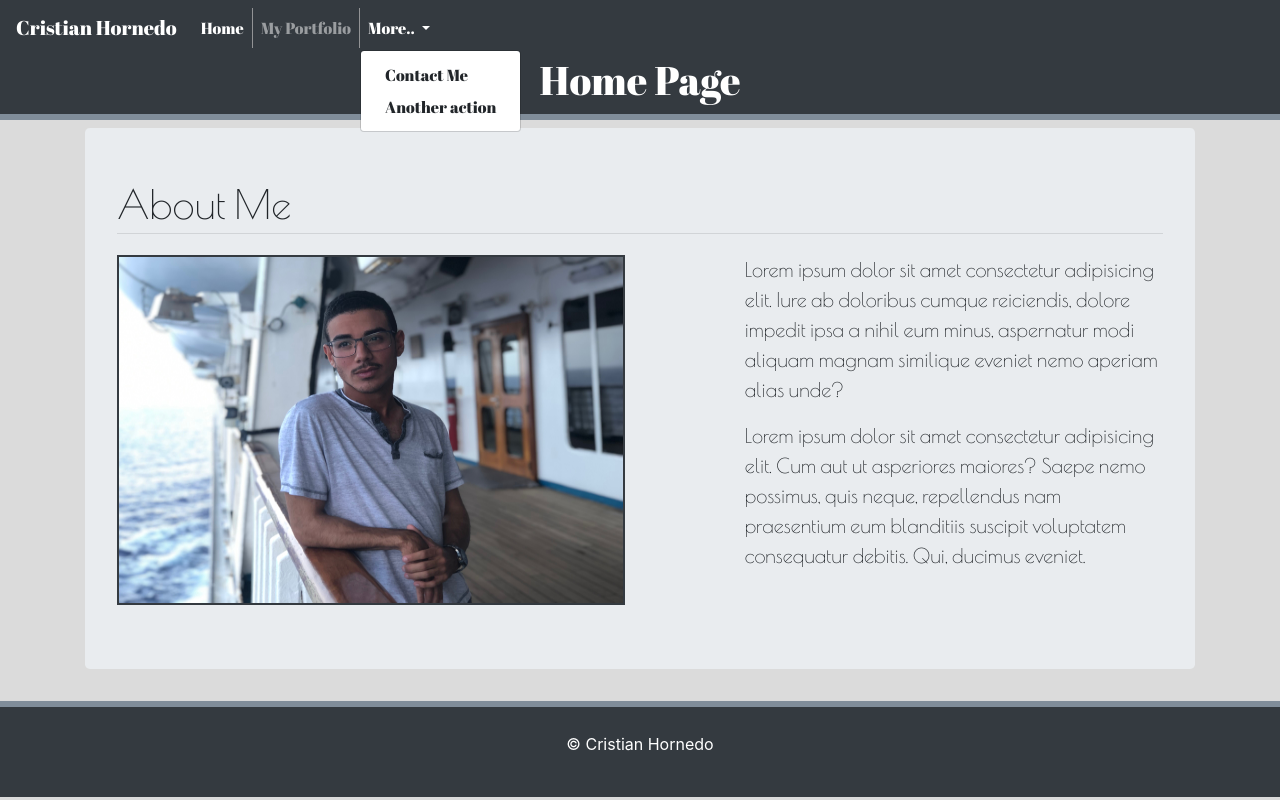
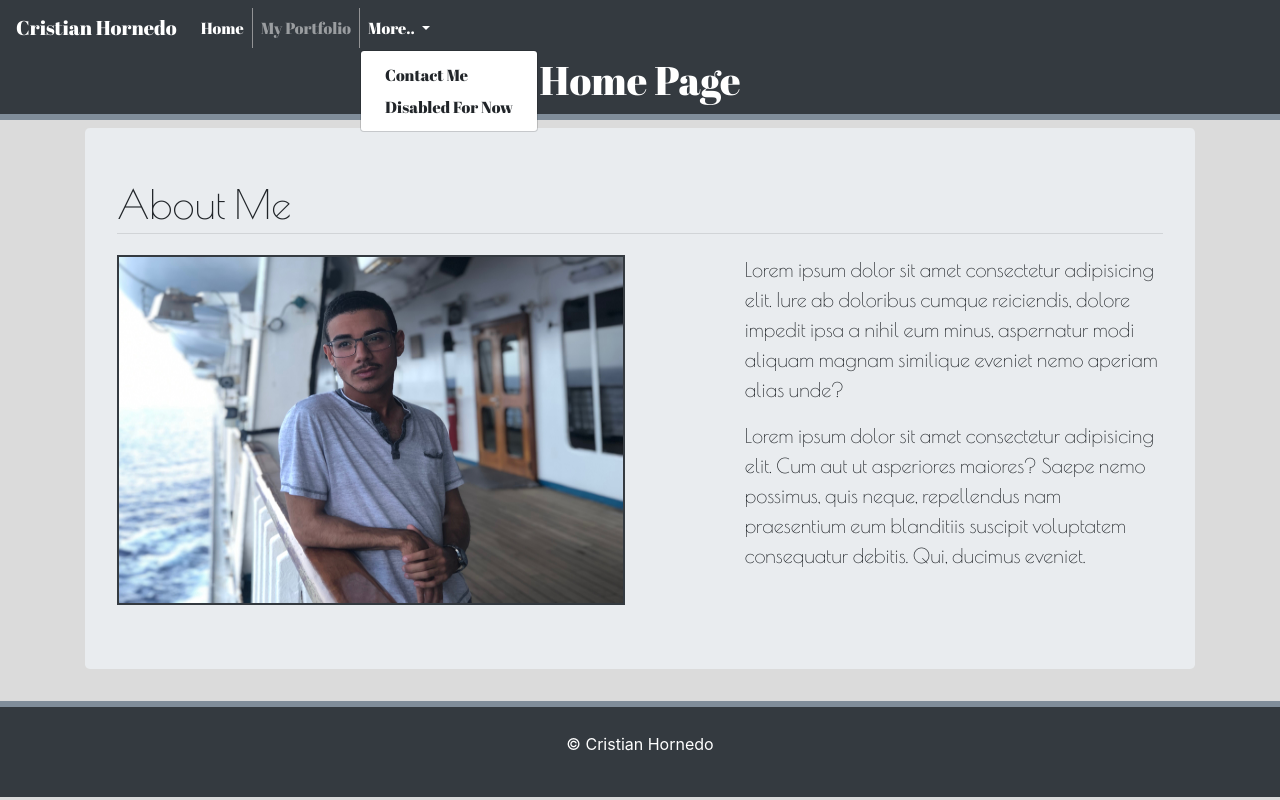
Before and after one commit to Kooki-eByte/Portfolio-Page, a plain HTML site: page index.html in a window 1280 px wide. Both pictures are taken after a click on the button "More..". Drawn offline with nearby package versions, Linux system fonts and the light colour scheme.

Commit message:
added disabled button to the more drop down and making changes from the checker

```diff
--- a/index.html
+++ b/index.html
@@ -33,7 +33,7 @@
               </a>
               <div class="dropdown-menu" aria-labelledby="navbarDropdownMenuLink">
                 <a class="dropdown-item" href="./contact.html">Contact Me</a>
-                <a class="dropdown-item" href="#">Another action</a>
+                <a class="dropdown-item" href="#">Disabled For Now</a>
               </div>
             </li>
           </ul>
@@ -65,7 +65,6 @@
                   </div>
                   </div>
               </div>
-          </div>
         </div>
       </main>
 
```
Also changed, not shown: portfolio.html (+1 -1 lines).
